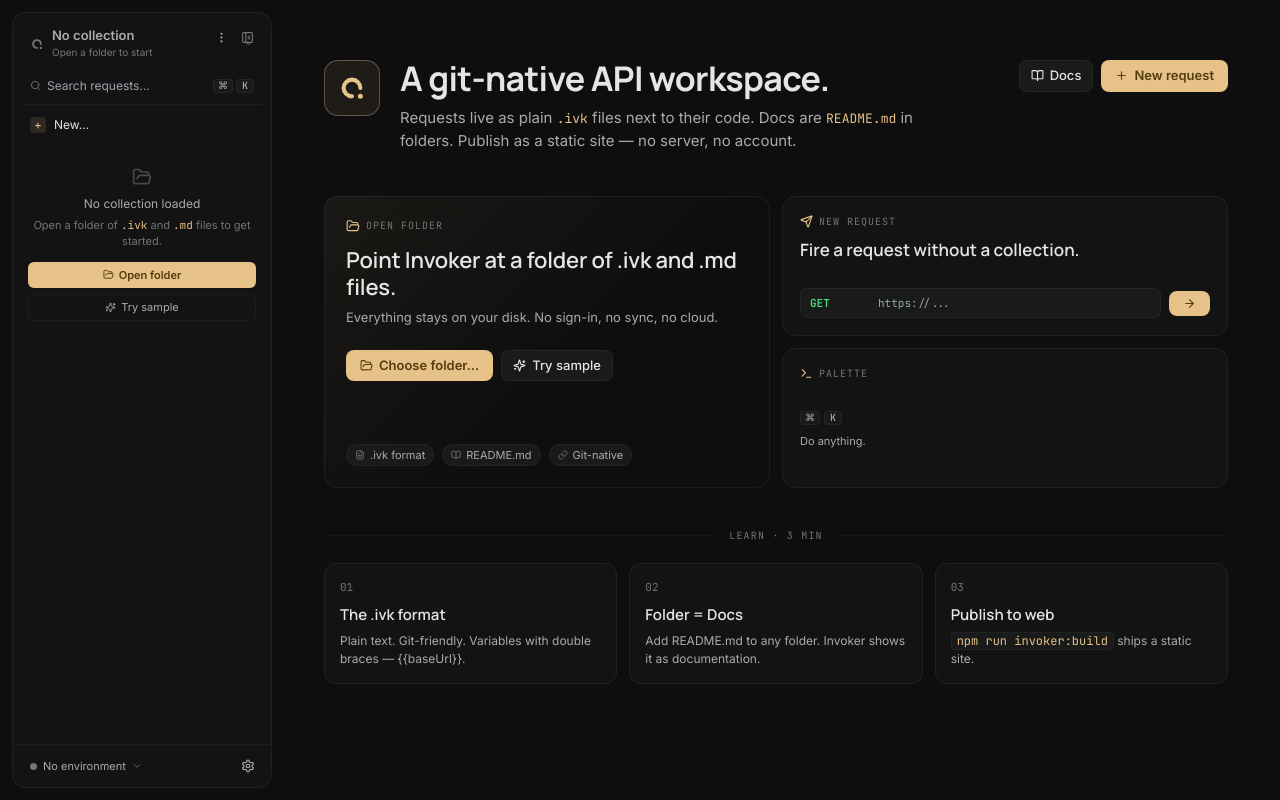
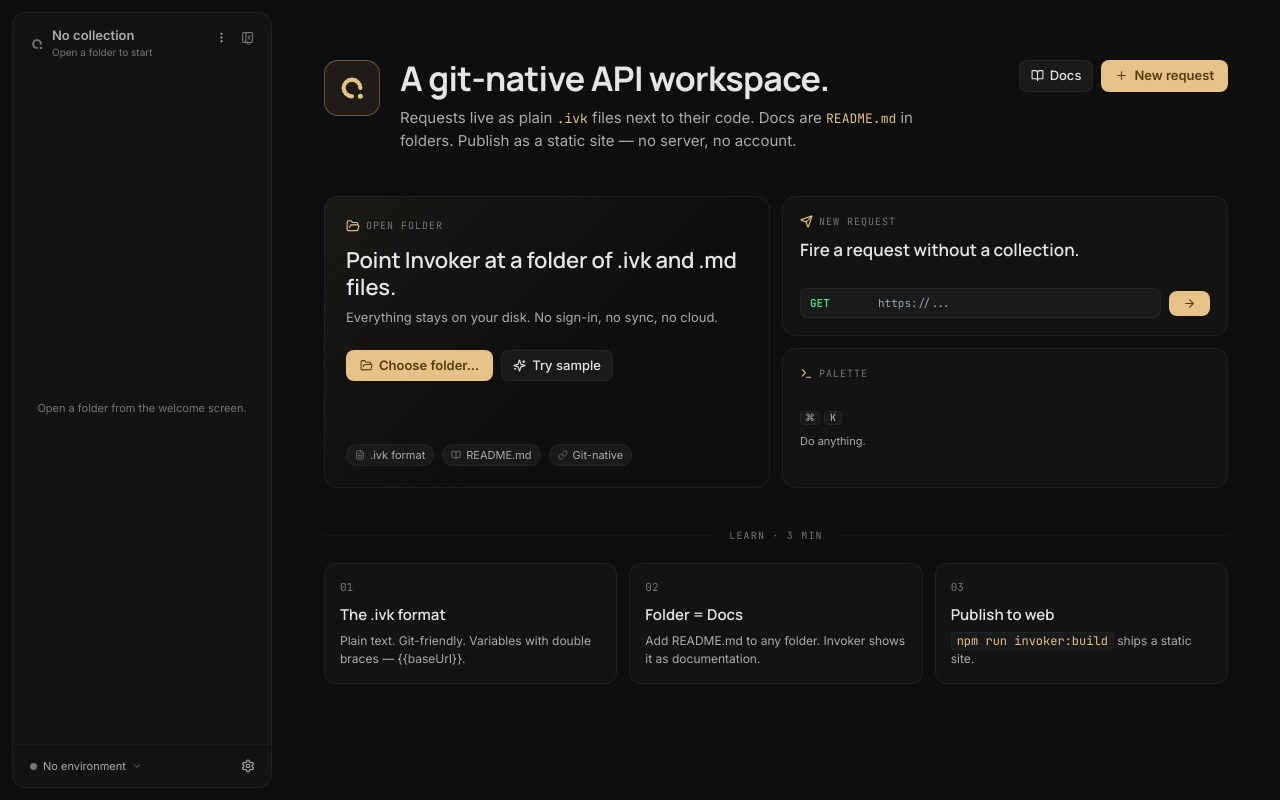
Before and after one commit to doossee/invoker-app, a React (Vite) app: page / in a window 1280 px wide. Built offline with nearby package versions, Linux system fonts and the light colour scheme; what ivkjs would draw is missing.

Commit message:
feat(sidebar): minimal empty-state branch (header + hint + footer)

```diff
--- a/src/components/layout/Sidebar.tsx
+++ b/src/components/layout/Sidebar.tsx
@@ -44,6 +44,20 @@
 export function Sidebar({ children, onOpenSettings, searchQuery, onSearchChange }: Props) {
   const setEnvSettingsOpen = useEditorStore((s) => s.setEnvSettingsOpen);
   const sidebarWidth = useEditorStore((s) => s.sidebarWidth);
+  const collectionPath = useCollectionStore((s) => s.collectionPath);
+  const filesCount = useCollectionStore((s) => s.files.length);
+  const docsCount = useDocsStore((s) => s.docs.length);
+  // No collection AND no in-memory files → render the minimal empty-state
+  // sidebar. Note: virtual collections like '(sample)' / '(published)' set
+  // collectionPath to a non-null sentinel, so they fall through to the
+  // standard sidebar even with zero files. A real Tauri folder that
+  // happens to be empty also keeps the standard sidebar (so the user
+  // sees the empty tree as confirmation). Avoids duplicating the welcome
+  // page's "Open folder" / "Try sample" CTAs.
+  const isEmpty = !collectionPath && filesCount === 0 && docsCount === 0;
+  if (isEmpty) {
+    return <EmptySidebar onOpenSettings={onOpenSettings} onManageEnv={() => setEnvSettingsOpen(true)} />;
+  }
   // Below 230px the ⌘K hint chips eat enough horizontal space that
   // the input placeholder gets clipped. Drop the decorative hint
   // there; the keyboard shortcut still works either way.
@@ -704,6 +718,55 @@
 }
 
 /* ------------------------------------------------------------------ */
+/*  Empty-state sidebar — header + one-line hint + footer.            */
+/*  All "Open folder" / "Try sample" CTAs live in WelcomePage to      */
+/*  avoid two parallel paths to the same actions in one viewport.    */
+/* ------------------------------------------------------------------ */
+function EmptySidebar({
+  onOpenSettings,
+  onManageEnv,
+}: {
+  onOpenSettings: () => void;
+  onManageEnv: () => void;
+}) {
+  return (
+    <div
+      style={{
+        width: '100%',
+        height: '100%',
+        background: TOKENS.s2,
+        borderRadius: 14,
+        boxShadow: `inset 0 0 0 1px ${TOKENS.stroke}`,
+        display: 'flex',
+        flexDirection: 'column',
+        overflow: 'hidden',
+      }}
+    >
+      <CollectionHeader />
+      <div
+        style={{
+          flex: 1,
+          display: 'flex',
+          alignItems: 'center',
+          justifyContent: 'center',
+          padding: '0 16px',
+          textAlign: 'center',
+          fontSize: 11,
+          color: TOKENS.fg3,
+          lineHeight: 1.5,
+        }}
+      >
+        Open a folder from the welcome screen.
+      </div>
+      <EnvFooter
+        onOpenSettings={onOpenSettings}
+        onManageEnv={onManageEnv}
+      />
+    </div>
+  );
+}
+
+/* ------------------------------------------------------------------ */
 /*  New-item row — single labeled trigger that opens a Request /      */
 /*  Doc / Folder popup. Replaces the icon-cluster toolbar from #88.   */
 /*  Handlers and copy match the right-click flow in UnifiedTree.      */
```
